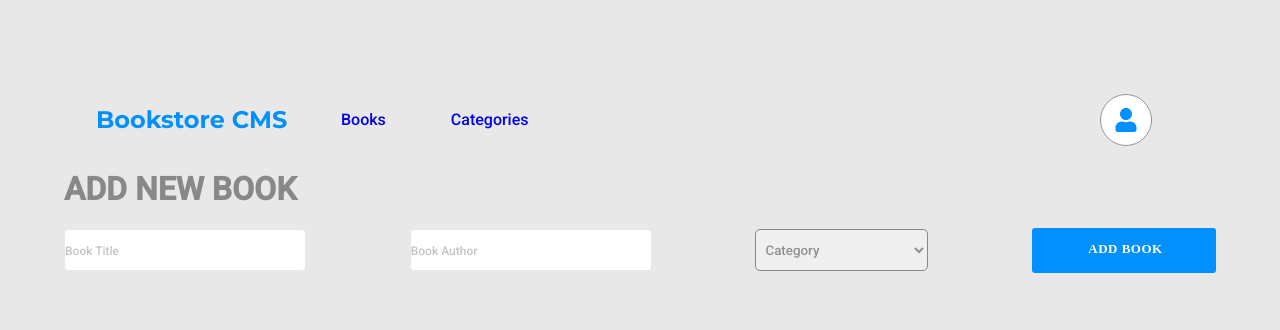
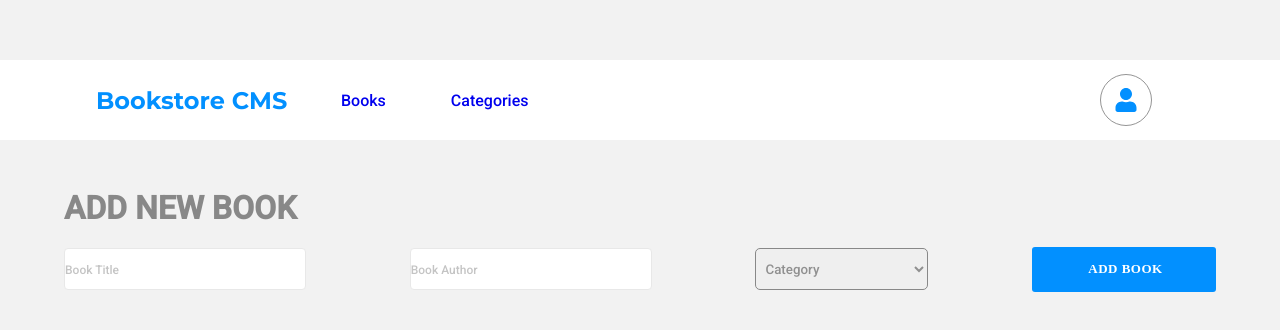
Before and after one commit to dgsierra/Bookstore-React-Redux, a React (Create React App) app: page / in a window 1280 px wide. Shown: the part 224-554 px from the top of the page. Built offline with nearby package versions, Linux system fonts and the light colour scheme; no server answers.

Commit message:
Changue gray tone and add background to navbar

```diff
--- a/src/css/Books.css
+++ b/src/css/Books.css
@@ -179,5 +179,5 @@ input::placeholder {
 }
 
 body {
-  background-color: #e8e8e8;
+  background-color: rgba(0, 0, 0, 0.05);
 }
--- a/src/css/Navbar.css
+++ b/src/css/Navbar.css
@@ -39,6 +39,8 @@ ul {
   justify-content: space-between;
   width: 100%;
   height: 10%;
+  background-color: #fff;
+  margin-bottom: 3%;
 }
 
 .user {
```
